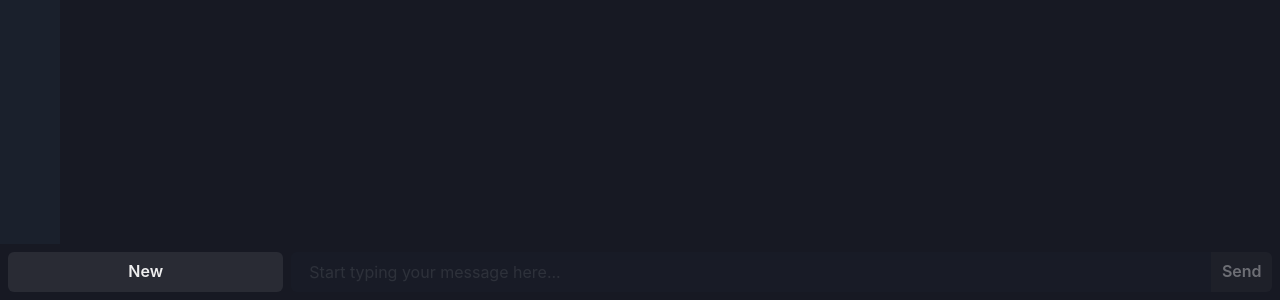
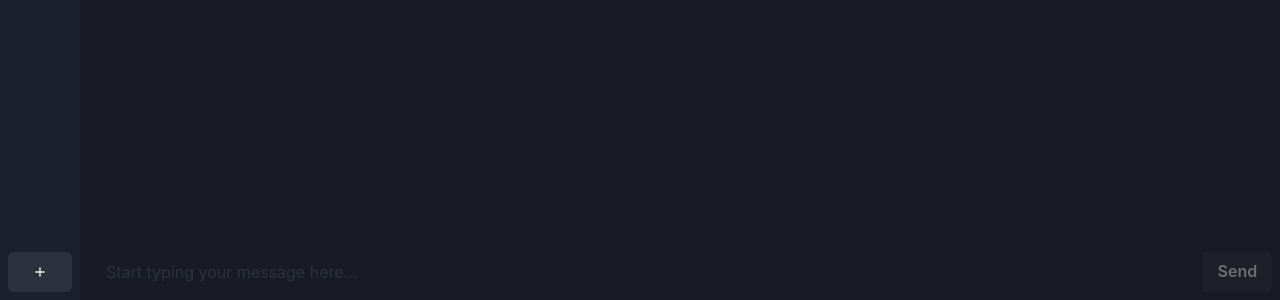
Before and after one commit to thefreymaster/ephemeral-chat, a React (Vite) app: page / in a window 1280 px wide. Shown: the part 500-800 px from the top of the page. Built offline with nearby package versions, Linux system fonts and the light colour scheme; no server answers.

Commit message:
fixed horizonal scroll

```diff
--- a/src/App.tsx
+++ b/src/App.tsx
@@ -15,6 +15,7 @@ function App() {
   const { sessions, setSessions } = useGlobalProvider();
 
   const [message, setMessage] = useState("");
+  const [user, setUser] = useState("");
   const [messages, setMessages] = useState<
     Array<{ message: string; messageAuthor: string }>
   >([]);
@@ -22,7 +23,9 @@ function App() {
 
   useEffect(() => {
     // Register the listener only once
-    const handleBroadcast = ({
+    socket.on(
+      `sendBroadcast`,
+      ({
         message,
         messageAuthor,
       }: {
@@ -33,51 +36,59 @@ function App() {
           ...prevMessages,
           { message, messageAuthor },
         ]);
-    };
-    socket.on(`send-broadcast`, handleBroadcast);
+      }
+    );
   }, [sessionId]); // sessionId is constant here, but include it for clarity
 
   useEffect(() => {
     if (sessionId) {
       socket.emit("joinSession", sessionId);
       setSessions([sessionId]);
+      socket.on("connect", () => {
+        console.log("Connected to server with ID:", socket.id);
+        setUser(socket.id ?? "");
+      });
     }
   }, []);
 
   useEffect(() => {
     if (sessionId) {
       setMessages([]);
+      socket.emit("joinSession", sessionId);
     }
   }, [sessionId]);
 
   return (
     <Box width="100vw" height="100vh" display="flex">
       <Box
-        minW="60px"
-        maxW="60px"
+        minW="80px"
+        maxW="80px"
         backgroundColor={theme.colors.gray["800"]}
         height="100%"
+        display="flex"
+        flexDir="column"
+        padding="2"
       >
         <Sessions socket={socket} />
+        <Box flex={1} display="flex" />
+        <Create setSessions={setSessions} sessions={sessions} />
       </Box>
       <Box
-        minW={"calc(100vw - 50px)"}
+        minW={"calc(100vw - 80px)"}
         backgroundColor={theme.colors.gray["900"]}
         height="100%"
       >
-        <Messages messages={messages} />
-      </Box>
+        <Messages user={user} messages={messages} />
         <Box
           padding="2"
-        width="100vw"
+          width="calc(100vw - 80px)"
           display="flex"
           position="fixed"
           bottom="0"
           backgroundColor={theme.colors.gray["900"]}
         >
-        <Create setSessions={setSessions} sessions={sessions} />
-        <Box margin="1" />
           <Send socket={socket} message={message} setMessage={setMessage} />
+        </Box>
       </Box>
     </Box>
   );
--- a/src/components/Create/index.tsx
+++ b/src/components/Create/index.tsx
@@ -1,4 +1,5 @@
-import { Button } from "@chakra-ui/react";
+import { IconButton } from "@chakra-ui/react";
+import { BiPlus } from "react-icons/bi";
 import { useNavigate } from "react-router-dom";
 
 export const Create = ({
@@ -15,8 +16,11 @@ export const Create = ({
     navigate(`/${sessionId}`);
   };
   return (
-    <Button colorScheme="gray" width="370px" onClick={handleCreateSession}>
-      New
-    </Button>
+    <IconButton
+      icon={<BiPlus />}
+      colorScheme="gray"
+      onClick={handleCreateSession}
+      aria-label={""}
+    />
   );
 };
--- a/src/components/Messages/index.tsx
+++ b/src/components/Messages/index.tsx
@@ -1,16 +1,37 @@
-import { Box, Text } from "@chakra-ui/react";
+import { Box, Text, useTheme } from "@chakra-ui/react";
 
 export const Messages = ({
   messages,
+  user,
 }: {
   messages: Array<{ message: string; messageAuthor: string }>;
+  user: string;
 }) => {
+  const theme = useTheme();
+
   return (
     <Box>
       {messages.map((m, i) => (
-        <Text color="white" key={m.messageAuthor + m.message + i}>
-          {m.messageAuthor}: {m.message}
-        </Text>
+        <Box
+          key={m.messageAuthor + m.message + i}
+          display="flex"
+          flexDir="column"
+          margin="2"
+          padding="2"
+          backgroundColor={
+            m.messageAuthor === user
+              ? theme.colors.gray["700"]
+              : theme.colors.gray["800"]
+          }
+          borderRadius="md"
+        >
+          <Text color={theme.colors.gray["500"]} fontSize="xs">
+            {m.messageAuthor === user ? "You" : m.messageAuthor}
+          </Text>
+          <Text color={theme.colors.gray["200"]} fontSize="md">
+            {m.message}
+          </Text>
+        </Box>
       ))}
     </Box>
   );
--- a/src/components/Send/index.tsx
+++ b/src/components/Send/index.tsx
@@ -39,8 +39,17 @@ export const Send = ({
         variant="filled"
         placeholder="Start typing your message here..."
         onKeyDown={handleKeyDown}
+        autoFocus
         _hover={{
           backgroundColor: "gray.700",
+        }}
+        outline="none"
+        _focus={{
+          outline: "none",
+          borderColor: "inherit",
+          "-webkit-box-shadow": "none",
+          "box-shadow": "none",
+          borderRadius: "5px 0px 0px 5px",
         }}
         isDisabled={!sessionId}
       />
--- a/src/components/Sessions/index.tsx
+++ b/src/components/Sessions/index.tsx
@@ -9,30 +9,34 @@ export const Sessions = ({ socket }: any) => {
   const theme = useTheme();
 
   return (
-    <Box display="flex" flexDirection="column">
+    <Box display="flex" flexDirection="column" gap="2">
       {sessions.map((session: string) => (
-        <Box
+        <Badge
           key={session}
           _hover={{ cursor: "pointer" }}
           backgroundColor={
-            session === routeSessionId && theme.colors.gray["500"]
+            session === routeSessionId
+              ? theme.colors.gray["100"]
+              : theme.colors.gray["500"]
           }
           display="flex"
           alignItems="center"
           justifyContent="center"
-          color={
-            session === routeSessionId
-              ? theme.colors.gray["100"]
-              : theme.colors.gray["200"]
-          }
+          // color={
+          //   session === routeSessionId
+          //     ? theme.colors.gray["100"]
+          //     : theme.colors.gray["200"]
+          // }
+          colorScheme="gray"
           padding="10px"
+          size="xs"
           onClick={() => {
             socket.emit("joinSession", routeSessionId);
             navigate(`/${session}`);
           }}
         >
-          <Badge colorScheme="gray">{session}</Badge>
-        </Box>
+          {session}
+        </Badge>
       ))}
     </Box>
   );
```
Also changed, not shown: index.js (+3 -7 lines). Lines whose indentation alone changed are shown as unchanged.
